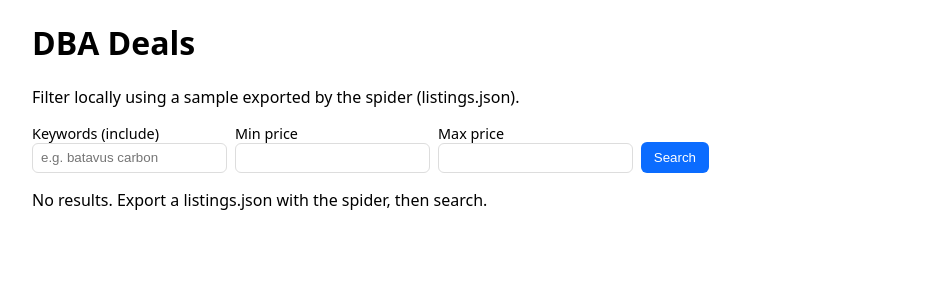
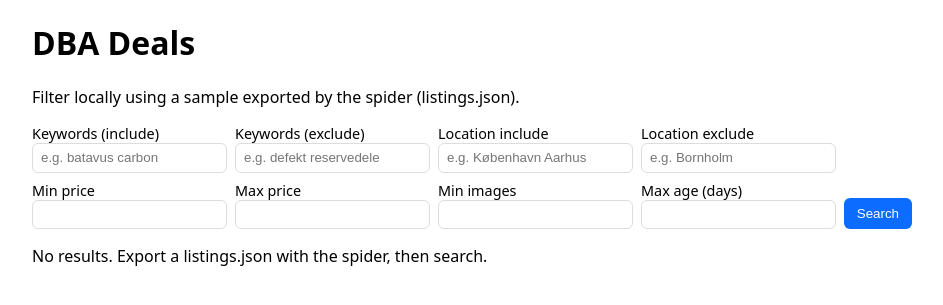
Before and after one commit to darksworm/DBAAgent, a FastAPI app: page / in a window 1280 px wide. Shown: the top 305 px of the page, without its empty margins (128-1071 px from the left). Run offline with FastAPI, Linux system fonts and the light colour scheme; some libraries are stand-ins or nearby versions.

Commit message:
feat(filters+ui): extend filters (exclude, location, min_images, max_age) and show deal score; feat(db): extend search with new constraints; feat(cli): add JSON ingest script; docs: update UI usage

```diff
--- a/src/dba_agent/web/main.py
+++ b/src/dba_agent/web/main.py
@@ -60,17 +60,42 @@ def index(request: Request) -> HTMLResponse:
 def search(
     request: Request,
     q: Optional[str] = Query(None, description="Space-separated include keywords"),
+    qx: Optional[str] = Query(None, description="Space-separated exclude keywords"),
+    loc: Optional[str] = Query(None, description="Space-separated location include keywords"),
+    locx: Optional[str] = Query(None, description="Space-separated location exclude keywords"),
     min_price: Optional[float] = Query(None),
     max_price: Optional[float] = Query(None),
+    min_images: Optional[int] = Query(None),
+    max_age_days: Optional[int] = Query(None),
 ) -> HTMLResponse:
     include = (q or "").split()
+    exclude = (qx or "").split()
+    loc_inc = (loc or "").split()
+    loc_exc = (locx or "").split()
     cfg = FilterConfig(
-        min_price=min_price, max_price=max_price, include_keywords=include
+        min_price=min_price,
+        max_price=max_price,
+        include_keywords=include,
+        exclude_keywords=exclude,
+        location_includes=loc_inc,
+        location_excludes=loc_exc,
+        min_images=min_images,
+        max_age_days=max_age_days,
     )
     engine = FilterEngine(cfg)
     listings: List[Listing]
     try:
-        listings = db_search(include, min_price, max_price, limit=100)
+        listings = db_search(
+            include_keywords=include,
+            exclude_keywords=exclude,
+            location_includes=loc_inc,
+            location_excludes=loc_exc,
+            min_images=min_images,
+            max_age_days=max_age_days,
+            min_price=min_price,
+            max_price=max_price,
+            limit=100,
+        )
     except Exception:
         # Fallback to local file if DB not reachable
         file_items = load_sample_listings()
@@ -79,10 +104,15 @@ def search(
             "partials/results.html",
             {"request": request, "results": results, "config": cfg},
         )
-    results = [l for l in listings if engine.apply(l).included]
+    # Compute score and filter using engine
+    scored = []
+    for l in listings:
+        fr = engine.apply(l)
+        if fr.included:
+            scored.append({"item": l, "score": fr.score})
     return templates.TemplateResponse(
         "partials/results.html",
-        {"request": request, "results": results, "config": cfg},
+        {"request": request, "results": scored, "config": cfg},
     )
 
 
--- a/src/dba_agent/web/templates/index.html
+++ b/src/dba_agent/web/templates/index.html
@@ -25,11 +25,26 @@
       <label>Keywords (include)
         <input name="q" type="text" placeholder="e.g. batavus carbon" />
       </label>
+      <label>Keywords (exclude)
+        <input name="qx" type="text" placeholder="e.g. defekt reservedele" />
+      </label>
+      <label>Location include
+        <input name="loc" type="text" placeholder="e.g. København Aarhus" />
+      </label>
+      <label>Location exclude
+        <input name="locx" type="text" placeholder="e.g. Bornholm" />
+      </label>
       <label>Min price
         <input name="min_price" type="number" step="0.01" />
       </label>
       <label>Max price
         <input name="max_price" type="number" step="0.01" />
+      </label>
+      <label>Min images
+        <input name="min_images" type="number" min="0" />
+      </label>
+      <label>Max age (days)
+        <input name="max_age_days" type="number" min="0" />
       </label>
       <button type="submit">Search</button>
     </form>
--- a/src/dba_agent/web/templates/partials/results.html
+++ b/src/dba_agent/web/templates/partials/results.html
@@ -1,12 +1,16 @@
 {% if results %}
   <div class="grid">
-    {% for l in results %}
+    {% for r in results %}
+      {% set l = r.item if r.item is defined else r %}
       <div class="card">
         {% if l.image_urls %}
           <img src="{{ l.image_urls[0] }}" alt="" />
         {% endif %}
         <div class="title">{{ l.title }}</div>
         <div class="price">{{ '%.2f'|format(l.price) }} DKK</div>
+        {% if r.score is defined %}
+          <div>Score: {{ '%.2f'|format(r.score) }}</div>
+        {% endif %}
         {% if l.description %}
           <div class="desc">{{ l.description }}</div>
         {% endif %}
```
Also changed, not shown: src/dba_agent/cli/ingest.py (added, +29 -0 lines), src/dba_agent/filters/engine.py (+36 -0 lines), src/dba_agent/repositories/postgres.py (+29 -0 lines).
